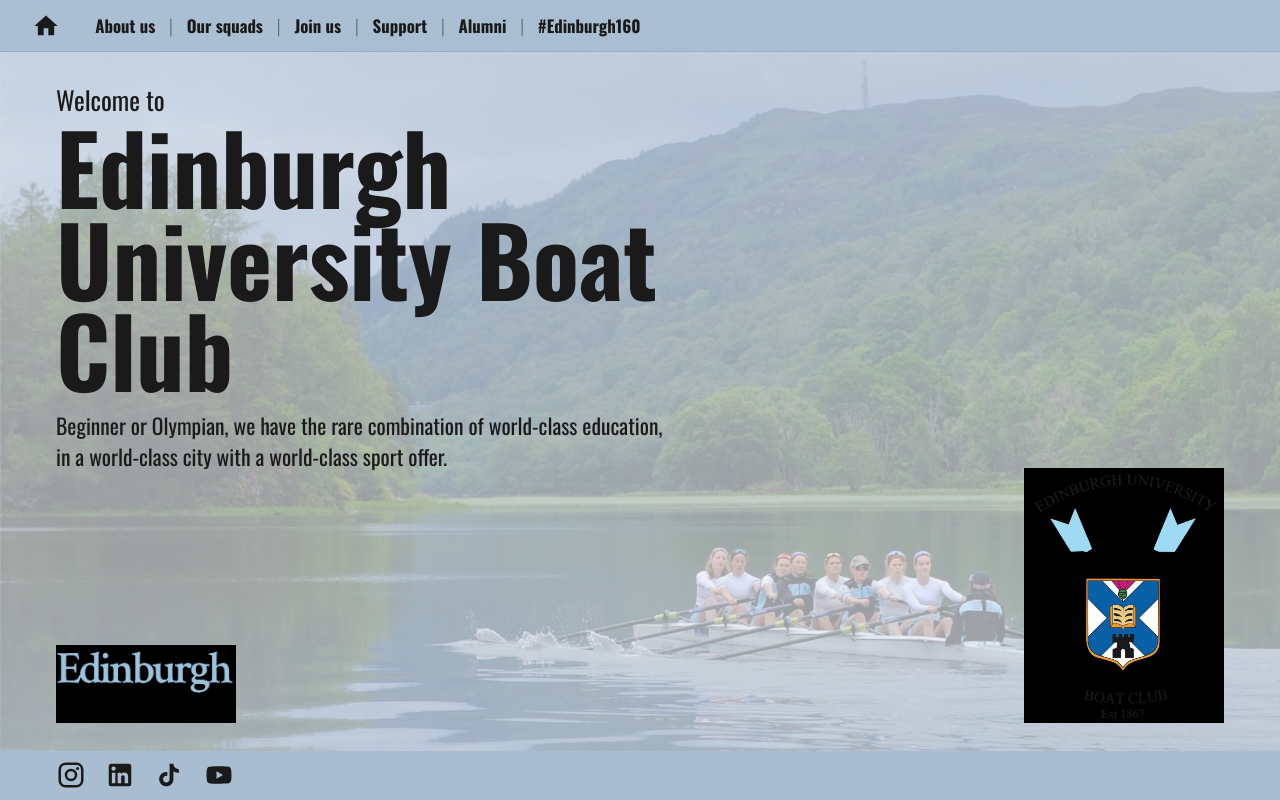
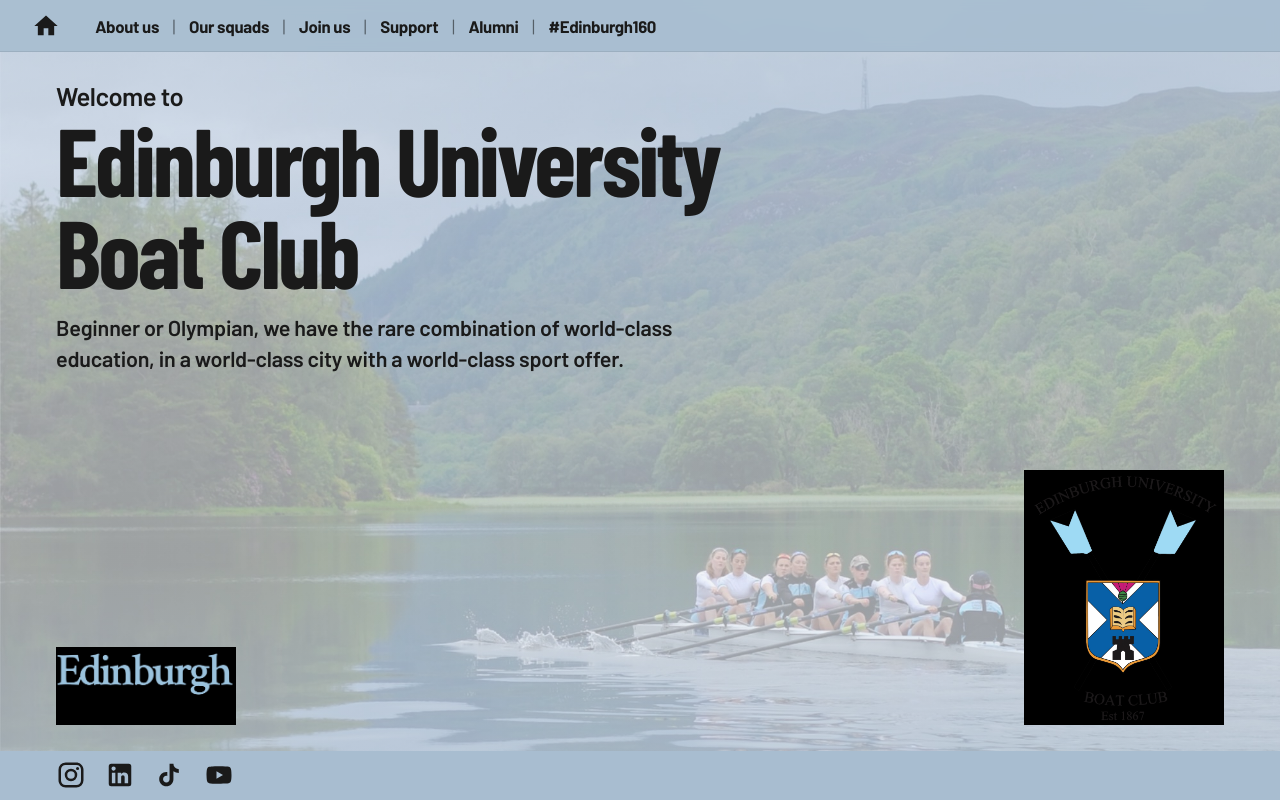
Before and after one commit to MikeHughes78/EdinburghRowing, a plain HTML site: page index.html in a window 1280 px wide. Drawn offline with nearby package versions, Linux system fonts and the light colour scheme; a web font is replaced by a local one.

Commit message:
Replace 'Oswald' font with 'Barlow' in index.html

```diff
--- a/index.html
+++ b/index.html
@@ -6,7 +6,7 @@
 <title>Edinburgh University Boat Club</title>
 <link rel="preconnect" href="https://fonts.googleapis.com">
 <link rel="preconnect" href="https://fonts.gstatic.com" crossorigin>
-<link href="https://fonts.googleapis.com/css2?family=Oswald:wght@400;700&family=Source+Sans+3:ital,wght@0,400;0,600;0,700;1,400&display=swap" rel="stylesheet">
+<link href="https://fonts.googleapis.com/css2?family=Barlow:wght@400;600;700;800;900&family=Barlow+Condensed:wght@400;600;700;800;900&display=swap" rel="stylesheet">
 <style>
   *, *::before, *::after { margin: 0; padding: 0; box-sizing: border-box; }
 
@@ -20,7 +20,7 @@
   html { font-size: 16px; scroll-behavior: smooth; }
 
   body {
-    font-family: 'Source Sans 3', 'Helvetica Neue', sans-serif;
+    font-family: 'Barlow', 'Helvetica Neue', Helvetica, Arial, sans-serif;
     color: var(--eubc-dark);
     background: var(--eubc-blue);
     min-height: 100vh;
@@ -72,9 +72,10 @@
   }
 
   .nav-links a {
-    font-family: 'Oswald', sans-serif;
+    font-family: 'Barlow', 'Helvetica Neue', Helvetica, sans-serif;
     font-weight: 700;
     font-size: 1.05rem;
+    letter-spacing: -0.02em;
     color: var(--eubc-dark);
     text-decoration: none;
     padding: 0.85rem 0.7rem;
@@ -131,17 +132,19 @@
   }
 
   .hero-welcome {
-    font-family: 'Oswald', sans-serif;
-    font-weight: 400;
+    font-family: 'Barlow', 'Helvetica Neue', Helvetica, sans-serif;
+    font-weight: 600;
     font-size: 1.6rem;
+    letter-spacing: -0.02em;
     color: var(--eubc-dark);
     margin-bottom: 0.15rem;
   }
 
   .hero-title {
-    font-family: 'Oswald', sans-serif;
-    font-weight: 700;
+    font-family: 'Barlow Condensed', 'Helvetica Neue', Helvetica, sans-serif;
+    font-weight: 900;
     font-size: clamp(3rem, 7.5vw, 6.5rem);
+    letter-spacing: -0.03em;
     line-height: 0.95;
     color: var(--eubc-dark);
     max-width: 800px;
@@ -149,9 +152,10 @@
   }
 
   .hero-tagline {
-    font-family: 'Oswald', sans-serif;
-    font-weight: 400;
+    font-family: 'Barlow', 'Helvetica Neue', Helvetica, sans-serif;
+    font-weight: 600;
     font-size: clamp(1rem, 2vw, 1.35rem);
+    letter-spacing: -0.01em;
     line-height: 1.45;
     color: var(--eubc-dark);
     max-width: 620px;
@@ -178,7 +182,7 @@
     display: flex;
     flex-direction: column;
     align-items: flex-start;
-    font-family: 'Oswald', sans-serif;
+    font-family: 'Barlow', 'Helvetica Neue', Helvetica, sans-serif;
     color: var(--eubc-dark);
     line-height: 1;
   }
@@ -243,7 +247,7 @@
   }
 
   .crest-fallback-text {
-    font-family: 'Oswald', sans-serif;
+    font-family: 'Barlow', 'Helvetica Neue', Helvetica, sans-serif;
     font-weight: 700;
     font-size: 0.7rem;
     text-align: center;
@@ -253,7 +257,7 @@
 
   .crest-label {
     margin-top: 0.4rem;
-    font-family: 'Oswald', sans-serif;
+    font-family: 'Barlow', 'Helvetica Neue', Helvetica, sans-serif;
     font-weight: 700;
     font-size: 0.95rem;
     letter-spacing: 0.05em;
```
